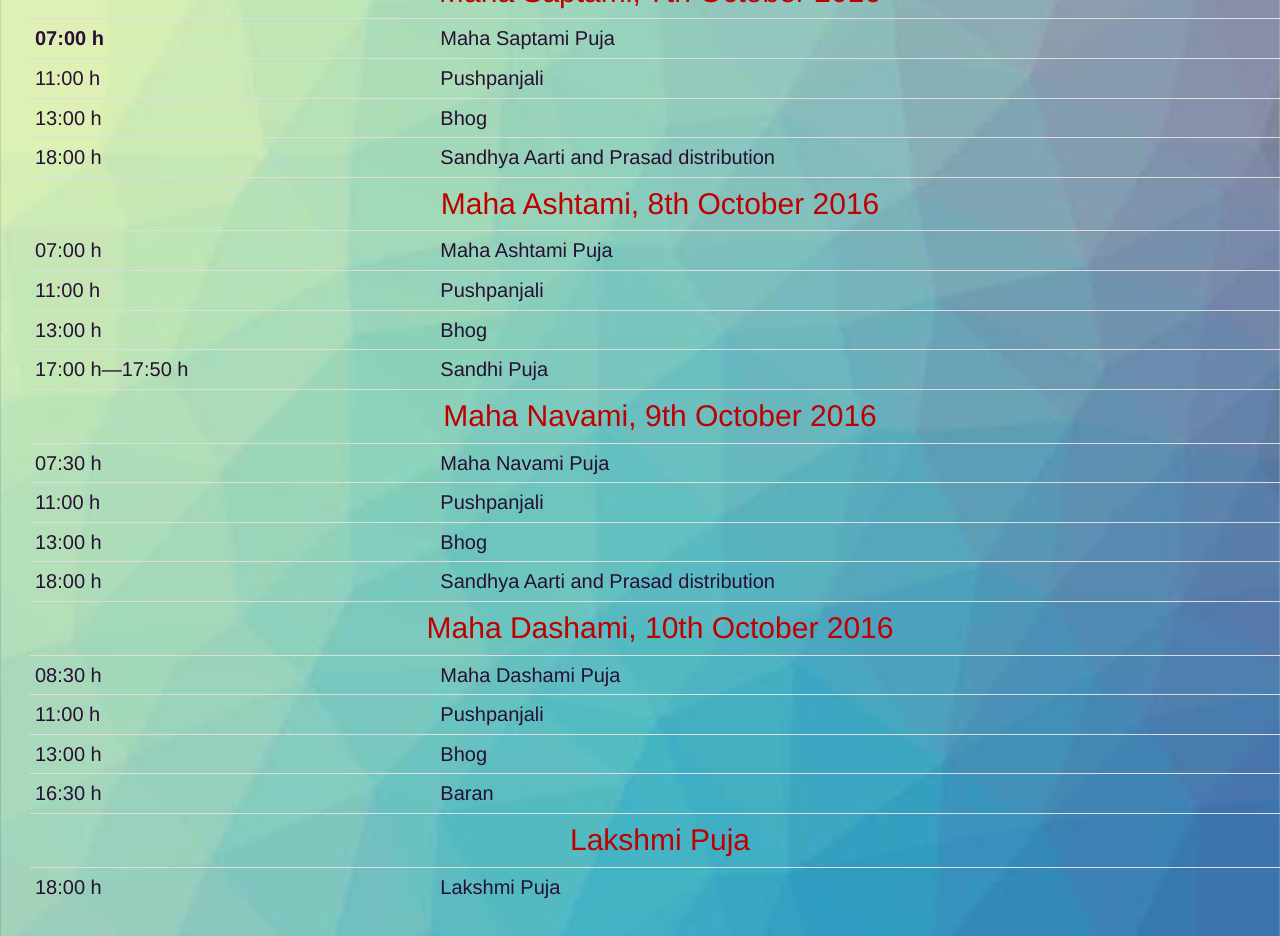
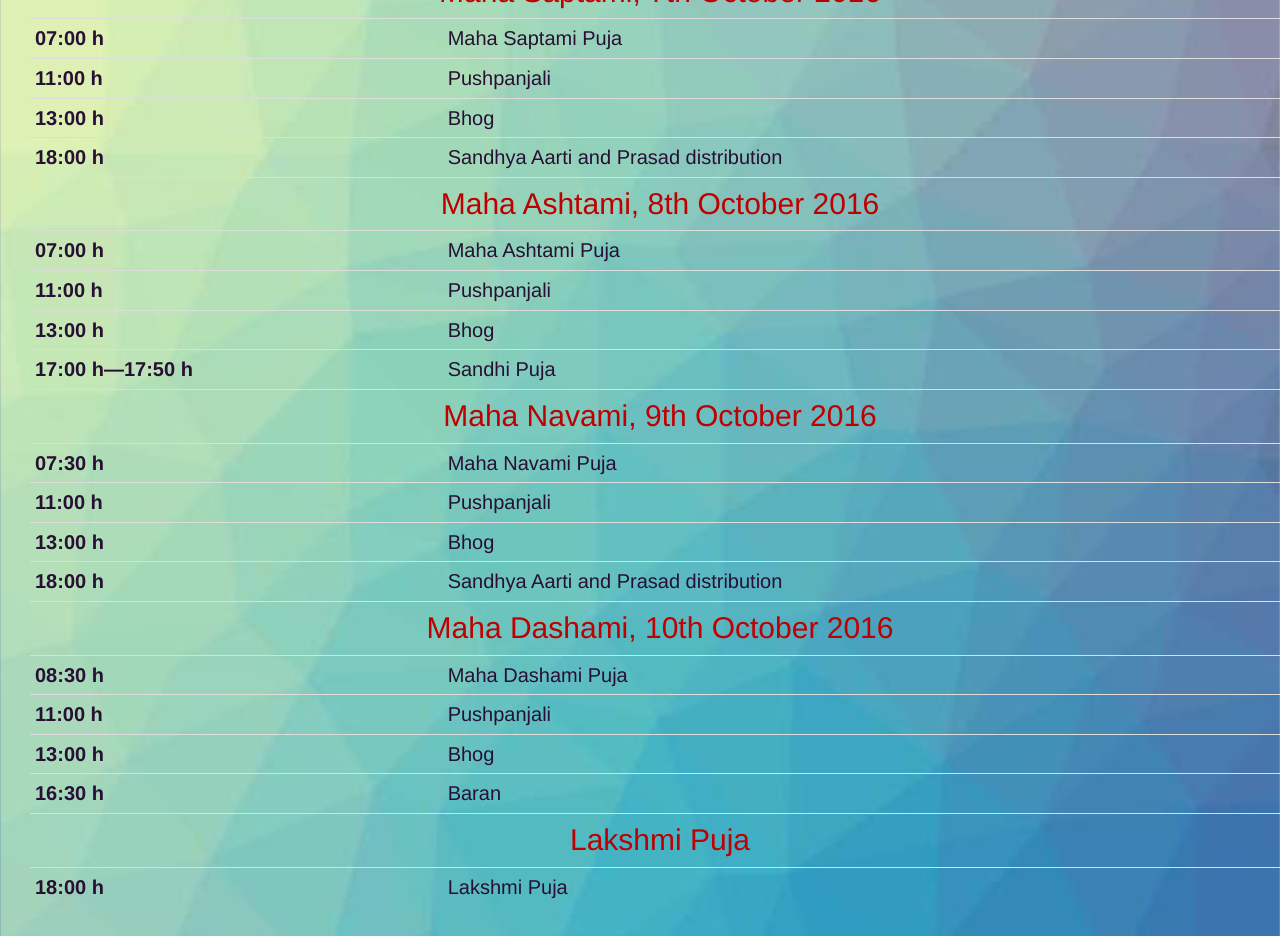
Before and after one commit to kalpakkamdurgapujo/kalpakkamdurgapujo.github.io, a website: page puja_nirghanta.html in a window 1280 px wide. Shown: the part 380-1316 px from the top of the page. Drawn offline with nearby package versions, Linux system fonts and the light colour scheme.

Commit message:
Changes to schedule and content

```diff
--- a/puja_nirghanta.html
+++ b/puja_nirghanta.html
@@ -23,8 +23,8 @@
             </span>
             <a class="btn" style="margin-right: 3px; margin-left: 3px; background-color: #FFFD77; color: #000000; text-decoration: none" href="committee_members.html" >COMMITEE MEMBERS</a>
             <a class="btn btn-active" style="margin-right: 3px; margin-left: 3px; background-color: #FFFD77; color: #000000; text-decoration: none" href="puja_nirghanta.html">PUJA NIRGHANTA</a>
-            <a class="btn" style="margin-right: 3px; margin-left: 3px; background-color: #FFFD77; color: #000000; text-decoration: none" href="cultural_programme.html">CULTURAL PROGRAMME</a>
-            <a class="btn" style="margin-right: 3px; margin-left: 3px; background-color: #FFFD77; color: #000000; text-decoration: none" >OUR SPONSORS</a>
+            <a class="btn" style="margin-right: 3px; margin-left: 3px; background-color: #FFFD77; color: #000000; text-decoration: none" href="cultural_programme.html">CULTURAL EVENTS</a>
+            <a class="btn" style="margin-right: 3px; margin-left: 3px; background-color: #FFFD77; color: #000000; text-decoration: none" href="sponsors.html">OUR SPONSORS</a>
             </div>
         </nav>
 		<br><br>
@@ -58,79 +58,79 @@
         			<td>Maha Saptami Puja</td>
       			</tr>
       			<tr>
-        			<td>11:00 h</td>
+        			<td><strong>11:00 h</strong></td>
         			<td>Pushpanjali</td>
       			</tr>
       			<tr>
-        			<td>13:00 h</td>
+        			<td><strong>13:00 h</strong></td>
         			<td>Bhog</td>
       			</tr>
       			<tr>
-        			<td>18:00 h</td>
+        			<td><strong>18:00 h</strong></td>
         			<td>Sandhya Aarti and Prasad distribution</td>
       			</tr>
       			<tr>
         			<td style="font-size: 30px; color: rgb(190, 0, 0); text-align: center;" colspan = "2">Maha Ashtami, 8th October 2016</td>
       			</tr>
       			<tr>
-        			<td>07:00 h</td>
+        			<td><strong>07:00 h</strong></td>
         			<td>Maha Ashtami Puja</td>
       			</tr>
       			<tr>
-        			<td>11:00 h</td>
+        			<td><strong>11:00 h</strong></td>
         			<td>Pushpanjali</td>
       			</tr>
       			<tr>
-        			<td>13:00 h</td>
+        			<td><strong>13:00 h</strong></td>
         			<td>Bhog</td>
       			</tr>
       			<tr>
-        			<td>17:00 h—17:50 h</td>
+        			<td><strong>17:00 h—17:50 h</strong></td>
         			<td>Sandhi Puja</td>
       			</tr>
       			<tr>
         			<td style="font-size: 30px; color: rgb(190, 0, 0); text-align: center;" colspan = "2">Maha Navami, 9th October 2016</td>
       			</tr>
       			<tr>
-        			<td>07:30 h</td>
+        			<td><strong>07:30 h</strong></td>
         			<td>Maha Navami Puja</td>
       			</tr>
       			<tr>
-        			<td>11:00 h</td>
+        			<td><strong>11:00 h</strong></td>
         			<td>Pushpanjali</td>
       			</tr>
       			<tr>
-        			<td>13:00 h</td>
+        			<td><strong>13:00 h</strong></td>
         			<td>Bhog</td>
       			</tr>
       			<tr>
-        			<td>18:00 h</td>
+        			<td><strong>18:00 h</strong></td>
         			<td>Sandhya Aarti and Prasad distribution</td>
       			</tr>
       			<tr>
         			<td style="font-size: 30px; color: rgb(190, 0, 0); text-align: center;" colspan = "2">Maha Dashami, 10th October 2016</td>
       			</tr>
       			<tr>
-        			<td>08:30 h</td>
+        			<td><strong>08:30 h</strong></td>
         			<td>Maha Dashami Puja</td>
       			</tr>
       			<tr>
-        			<td>11:00 h</td>
+        			<td><strong>11:00 h</strong></td>
         			<td>Pushpanjali</td>
       			</tr>
       			<tr>
-        			<td>13:00 h</td>
+        			<td><strong>13:00 h</strong></td>
         			<td>Bhog</td>
       			</tr>
       			<tr>
-        			<td>16:30 h</td>
+        			<td><strong>16:30 h</strong></td>
         			<td>Baran</td>
       			</tr>
             <tr>
               <td style="font-size: 30px; color: rgb(190, 0, 0); text-align: center;" colspan = "2">Lakshmi Puja</td>
             </tr>
             <tr>
-              <td>18:00 h</td>
+              <td><strong>18:00 h</strong></td>
               <td>Lakshmi Puja</td>
             </tr>
     		</tbody>
```
Also changed, not shown: about_durga.html (+2 -2 lines), about_kalpakkam.html (+2 -2 lines), committee_members.html (+2 -2 lines), cultural_programme.html (+9 -9 lines), gallery.html (+2 -2 lines), index.html (+2 -2 lines), sponsors.html (added, +34 -0 lines).
